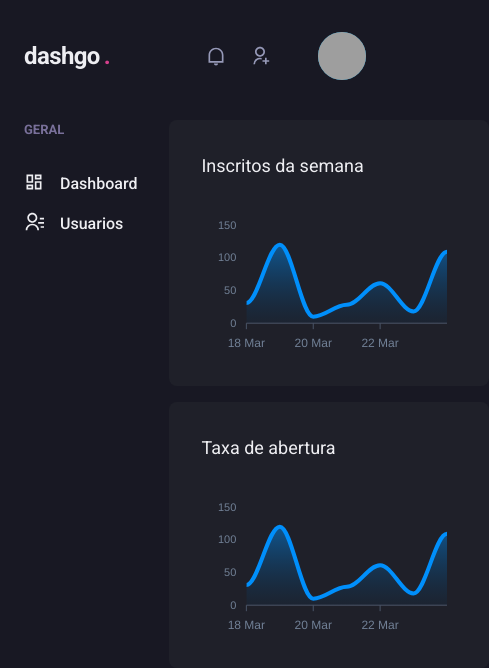
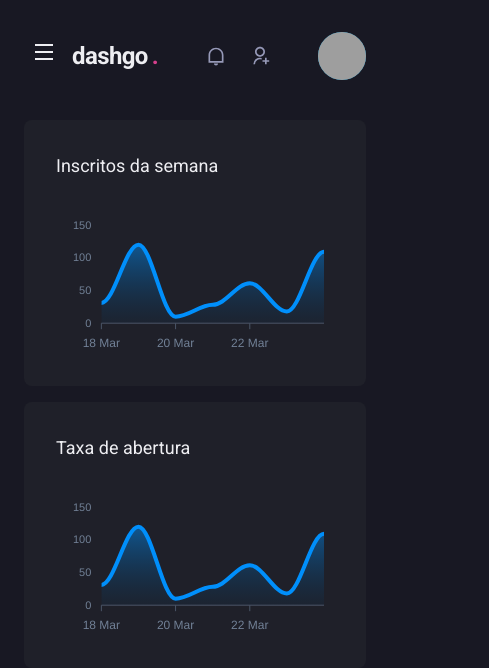
Before and after one commit to caetasousa/Dashboard-Next-Auth-JWT, a Next.js app: page /dashboard in a window 390 px wide. Shown: the top 668 px of the page, 489 px wide, since content can reach past the window. Built offline with nearby package versions, Linux system fonts and the light colour scheme; grey boxes are pictures that could not be loaded.

Commit message:
Responsividade nos componentes Sidebar e utilizando contexts

```diff
--- a/src/components/Header/index.tsx
+++ b/src/components/Header/index.tsx
@@ -1,10 +1,14 @@
-import { Flex, useBreakpointValue } from '@chakra-ui/react'
+import { Flex, useBreakpointValue, IconButton, Icon } from '@chakra-ui/react'
 import { Profile } from "./Profile"
 import { NotificationsNav } from "./NotificationsNav"
 import { SearchBox } from "./SearchBox"
 import { Logo } from "./Logo"
+import { useSidebarDrawer } from '../../contexts/SidebarDrawerContext'
+import { RiMenuLine } from 'react-icons/ri'
 
 export function Header() {
+    const { onOpen } = useSidebarDrawer()
+
     const isWideVersion = useBreakpointValue({
         base: false,
         lg: true,
@@ -20,6 +24,19 @@
             px="6"
             align="center"
         >
+            { !isWideVersion && (
+                <IconButton
+                    aria-label="Open navigation"
+                    icon={<Icon as={RiMenuLine} />}
+                    fontSize="24"
+                    variant="unstyled"
+                    onClick={onOpen}
+                    mr="2"
+                >
+
+                </IconButton>
+            )}
+
             <Logo />
 
             { isWideVersion && <SearchBox /> }
--- /dev/null
+++ b/src/components/Sidebar/SidebarNav.tsx
@@ -0,0 +1,15 @@
+import { Stack } from "@chakra-ui/react";
+import { RiContactsLine, RiDashboardLine } from "react-icons/ri";
+import { NavLink } from "./NavLink";
+import { NavSection } from "./NavSection";
+
+export function SidebarNav() {
+    return(
+        <Stack spacing="12" align="flex-start">
+            <NavSection title="GERAL">
+                <NavLink icon={RiDashboardLine}>Dashboard</NavLink>
+                <NavLink icon={RiContactsLine}>Usuarios</NavLink>
+            </NavSection>
+        </Stack>
+    );
+}
--- a/src/components/Sidebar/index.tsx
+++ b/src/components/Sidebar/index.tsx
@@ -1,16 +1,35 @@
-import { Box, Stack } from "@chakra-ui/react"
-import { RiContactsLine, RiDashboardLine } from "react-icons/ri"
-import { NavLink } from "./NavLink";
-import { NavSection } from "./NavSection";
+import { Box, useBreakpointValue, DrawerBody, DrawerHeader, Drawer, DrawerCloseButton, DrawerOverlay, DrawerContent } from "@chakra-ui/react"
+import { useSidebarDrawer } from "../../contexts/SidebarDrawerContext";
+import { SidebarNav } from "./SidebarNav";
+
 export function Sidebar() {
+    const { isOpen, onClose} = useSidebarDrawer()
+
+    const isDrawerSidebar = useBreakpointValue({
+        base: true,
+        lg: false,
+    })
+
+    if (isDrawerSidebar) {
+        return (
+            <Drawer isOpen={isOpen} placement="left" onClose={onClose}>
+                <DrawerOverlay>
+                    <DrawerContent bg="gray.800" p="4">
+                        <DrawerCloseButton mt="6" />
+                        <DrawerHeader>Navegação</DrawerHeader>
+
+                        <DrawerBody>
+                            <SidebarNav />
+                        </DrawerBody>
+                    </DrawerContent>
+                </DrawerOverlay>
+            </Drawer>
+        )
+    }
+
     return (
         <Box as="aside" w="64" mr="8">
-            <Stack spacing="12" align="flex-start">
-                <NavSection title="GERAL">
-                    <NavLink icon={RiDashboardLine}>Dashboard</NavLink>
-                    <NavLink icon={RiContactsLine}>Usuarios</NavLink>
-                </NavSection>
-            </Stack>
+            <SidebarNav/>
         </Box>
     );
 }
--- /dev/null
+++ b/src/contexts/SidebarDrawerContext.tsx
@@ -0,0 +1,28 @@
+import { useDisclosure, UseDisclosureReturn } from "@chakra-ui/react"
+import { useRouter } from "next/router";
+import { createContext, ReactNode, useContext, useEffect } from "react";
+
+interface SidebarDrawerProviderProps {
+    children: ReactNode;
+}
+
+type SideBarDrawerContextData = UseDisclosureReturn
+
+const SidebarDrawerContext = createContext({} as SideBarDrawerContextData);
+
+export function SidebarDrawerProvider({ children }: SidebarDrawerProviderProps) {
+    const disclosure = useDisclosure()
+    const router = useRouter()
+
+    useEffect(() => {
+        disclosure.onClose()
+    }, [router.asPath])
+
+    return (
+        <SidebarDrawerContext.Provider value={disclosure}>
+            {children}
+        </SidebarDrawerContext.Provider>
+    )
+}
+
+export const useSidebarDrawer = () => useContext(SidebarDrawerContext)
--- a/src/pages/_app.tsx
+++ b/src/pages/_app.tsx
@@ -1,11 +1,14 @@
 import { AppProps } from 'next/app';
 import { ChakraProvider} from '@chakra-ui/react';
 import { theme } from '../styles/theme';
+import { SidebarDrawerProvider } from '../contexts/SidebarDrawerContext';
 
 function MyApp({ Component, pageProps }: AppProps) {
   return (
     <ChakraProvider resetCSS theme={theme}>
-      <Component {...pageProps} />
+      <SidebarDrawerProvider>
+        <Component {...pageProps} />
+      </SidebarDrawerProvider>
     </ChakraProvider>
   );
 }
```
